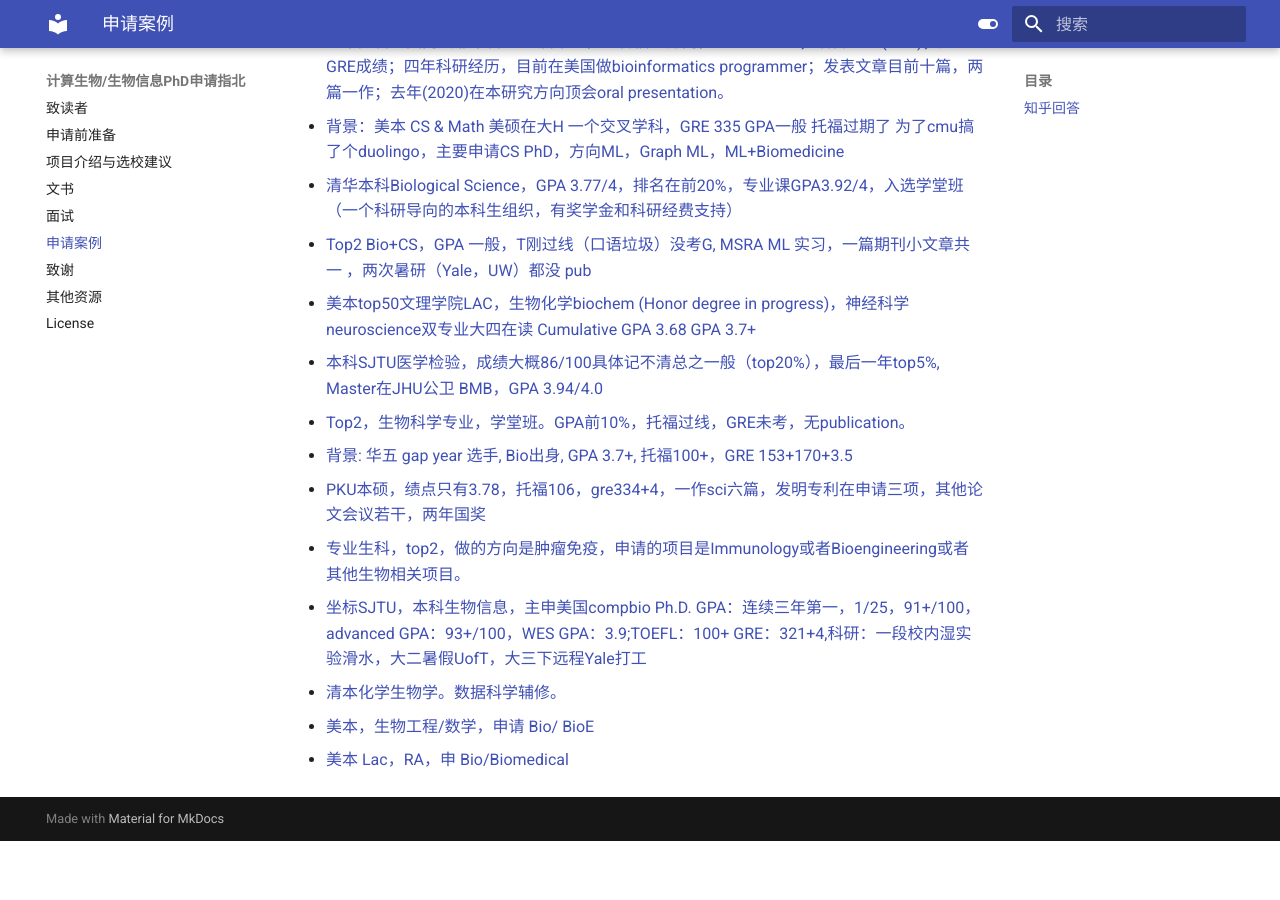
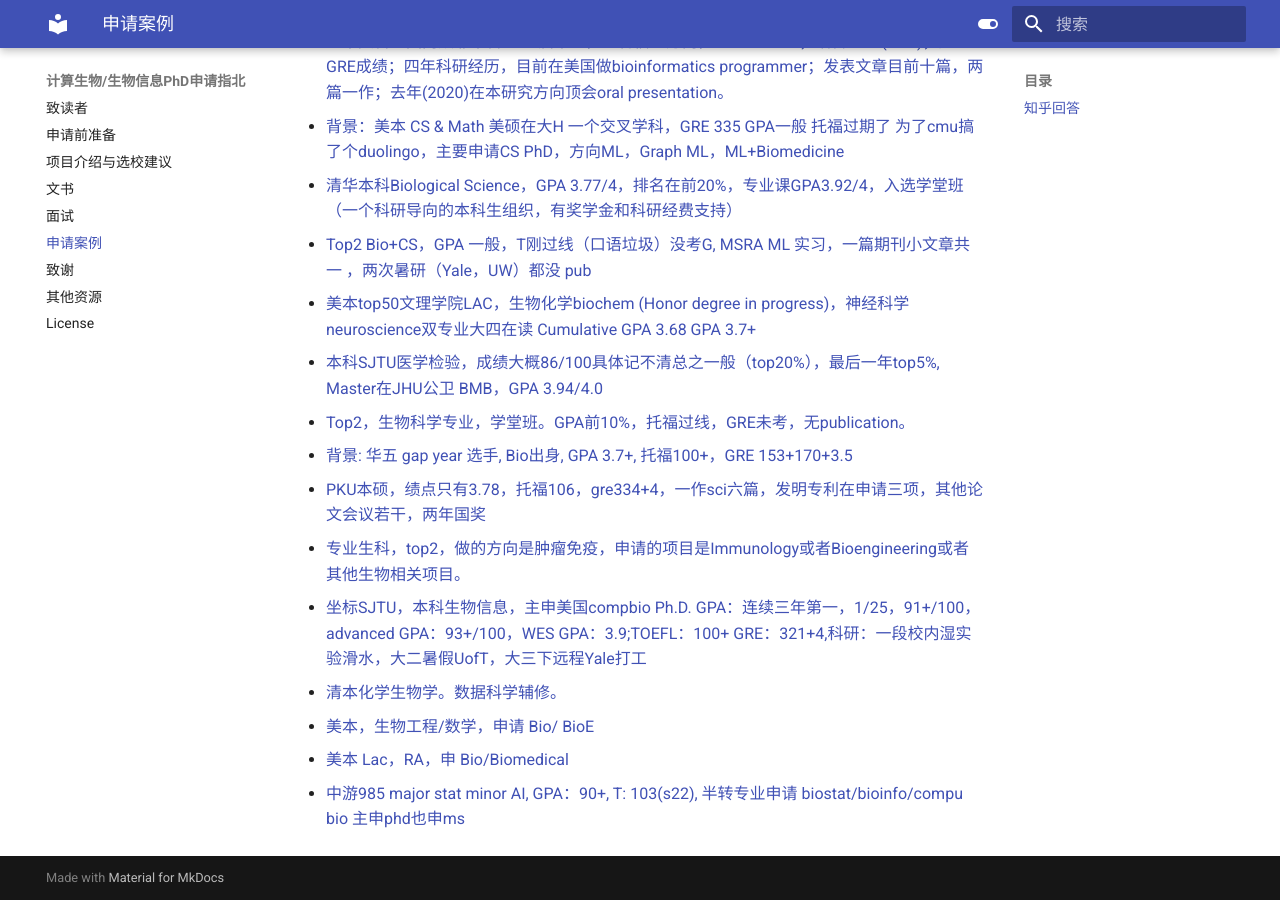
Before and after one commit to CompBio-PhD-cn/handbook, an MkDocs documentation site: the page built from docs/example.md, in a window 1280 px wide and 900 px high, scrolled down 776 px. Built offline with MkDocs 1.6.1 and Material for MkDocs 9.7.7, drawn with Linux system fonts in a browser that asks for light colours; before the commit the page ends 1617 px from its top, so only the background shows below that.

Commit message:
add examples

```diff
--- a/docs/example.md
+++ b/docs/example.md
@@ -27,6 +27,7 @@
 * [清本化学生物学。数据科学辅修。](https://www.zhihu.com/question/357928233/answer/1626523958)
 * [美本，生物工程/数学，申请 Bio/ BioE](https://www.zhihu.com/question/357928233/answer/1720784205)
 * [美本 Lac，RA，申 Bio/Biomedical ](https://www.zhihu.com/question/357928233/answer/1708518118)
+* [中游985 major stat minor AI, GPA：90+, T: 103(s22), 半转专业申请 biostat/bioinfo/compu bio 主申phd也申ms](https://www.zhihu.com/question/357928233/answer/1449536615)
 
 
 <!-- ## Case 1
```
